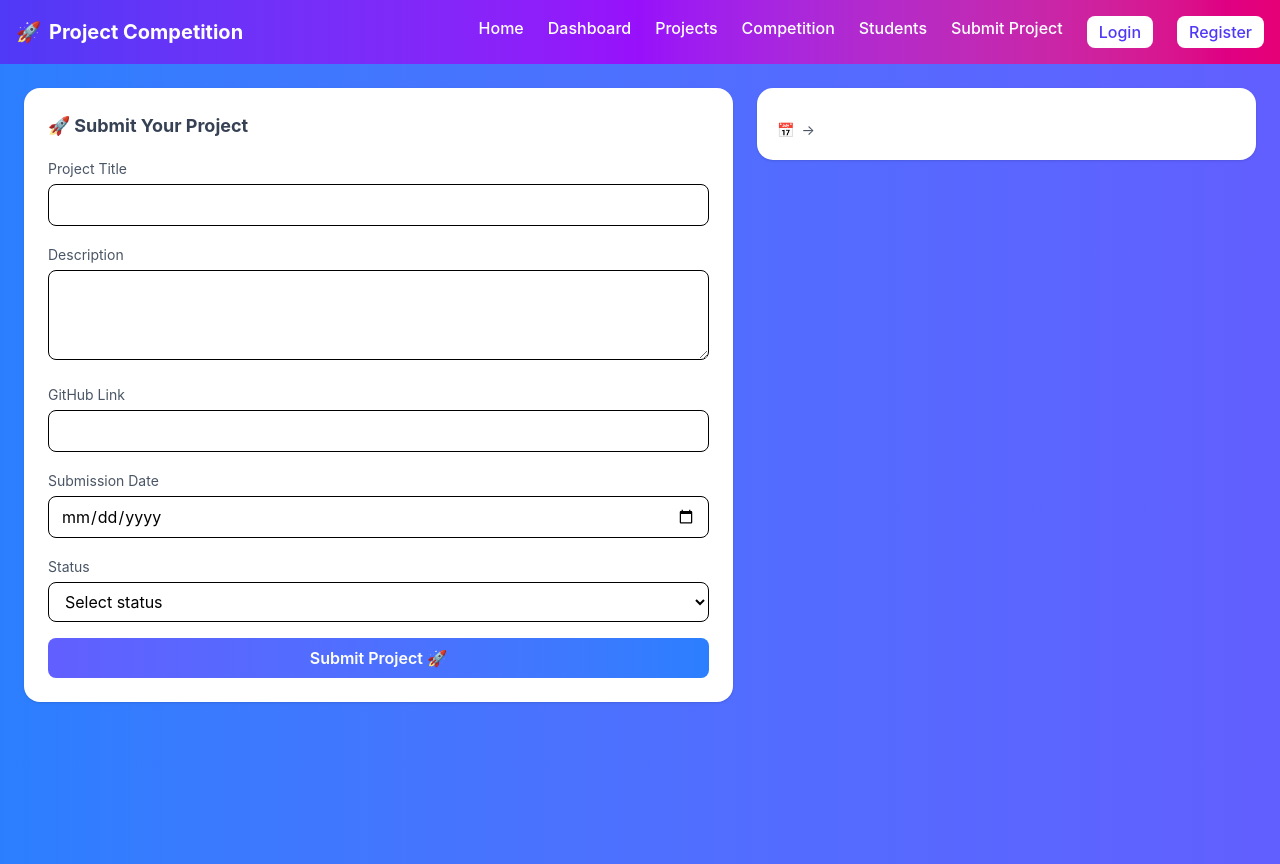
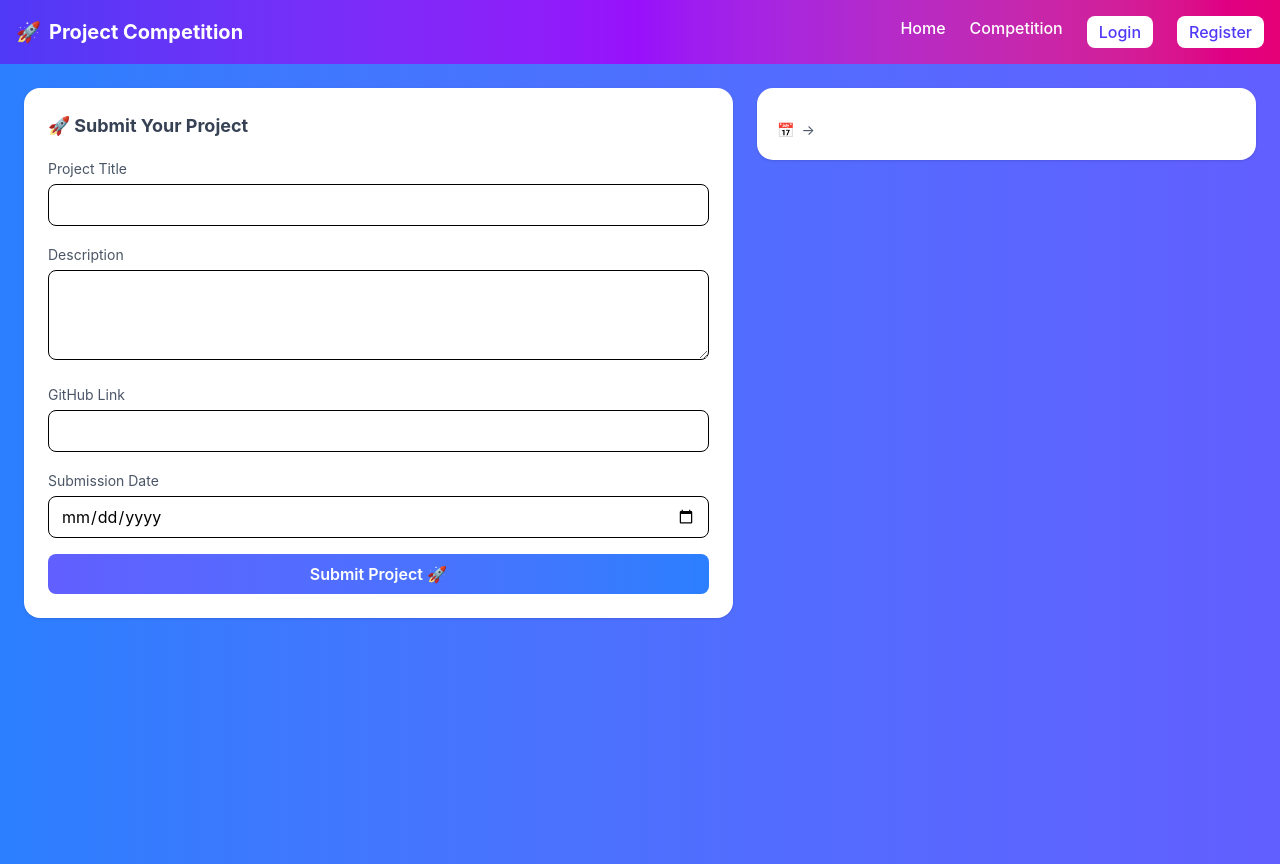
Before and after one commit to suryanshpandey61/College-Project-Competition, an Angular app: page /submit-project/1 in a window 1280 px wide. Built offline with nearby package versions, Linux system fonts and the light colour scheme; no server answers.

Commit message:
auth-gaurd-reated

```diff
--- a/src/app/components/common/navbar/navbar.html
+++ b/src/app/components/common/navbar/navbar.html
@@ -11,12 +11,7 @@
       <!-- Desktop Menu -->
       <div class="hidden md:flex space-x-6 text-white font-medium">
         <a routerLink="/" class="hover:text-yellow-300 transition">Home</a>
-        <a routerLink="/dashboard" class="hover:text-yellow-300 transition">Dashboard</a>
-        <a routerLink="/projects" class="hover:text-yellow-300 transition">Projects</a>
         <a routerLink="/competition" class="hover:text-yellow-300 transition">Competition</a>
-
-        <a routerLink="/students" class="hover:text-yellow-300 transition">Students</a>
-        <a routerLink="/submit-project" class="hover:text-yellow-300 transition">Submit Project</a>
         @if (!loginService.loggedUserId) {
              <a routerLink="/login" class="bg-white text-indigo-600 px-3 py-1 rounded-lg hover:bg-gray-200 transition">Login</a>
              <a routerLink="/register" class="bg-white text-indigo-600 px-3 py-1 rounded-lg hover:bg-gray-200 transition">Register</a>
--- a/src/app/components/submit-project/submit-project.html
+++ b/src/app/components/submit-project/submit-project.html
@@ -37,18 +37,7 @@
             class="w-full mt-1 px-3 py-2 border rounded-lg focus:ring-2 focus:ring-indigo-400 outline-none">
         </div>
 
-        <!-- Status -->
-        <div>
-          <label class="text-sm text-gray-600">Status</label>
-          <select  name="status"
-            class="w-full mt-1 px-3 py-2 border rounded-lg focus:ring-2 focus:ring-indigo-400 outline-none">
-            <option value="">Select status</option>
-            <option value="SUBMITTED">Submitted</option>
-            <option value="UNDERREVIEW">Under Review</option>
-            <option value="ACCEPTED">Accepted</option>
-            <option value="REJECTED">Rejected</option>
-          </select>
-        </div>
+
 
 
         <!-- Submit Button -->
--- /dev/null
+++ b/src/app/gaurds/auth-guard.ts
@@ -0,0 +1,5 @@
+import { CanActivateFn } from '@angular/router';
+
+export const authGuard: CanActivateFn = (route, state) => {
+  return true;
+};
```
Also changed, not shown: 1 other file (tests, documents, lock files or other folders).
